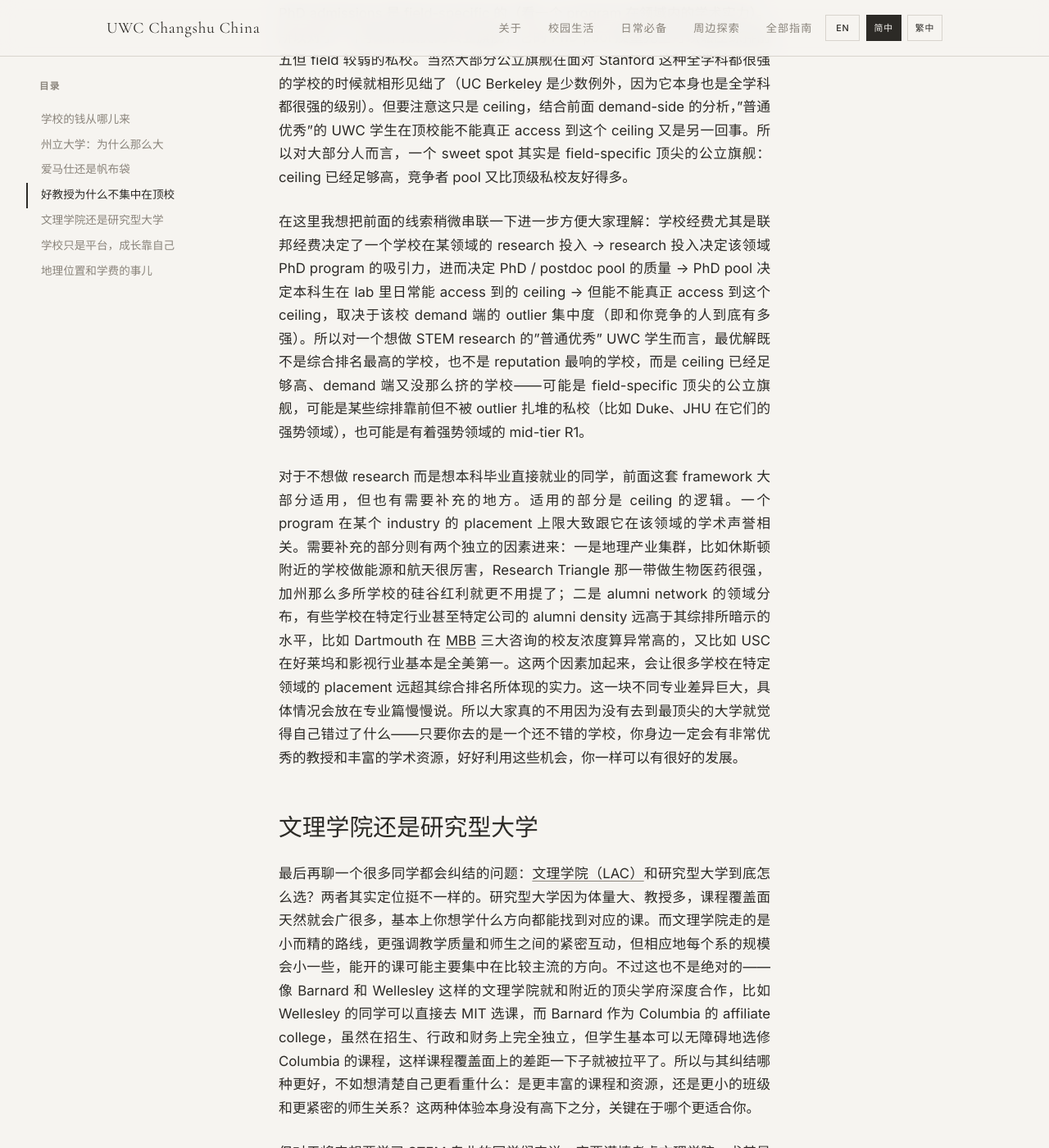
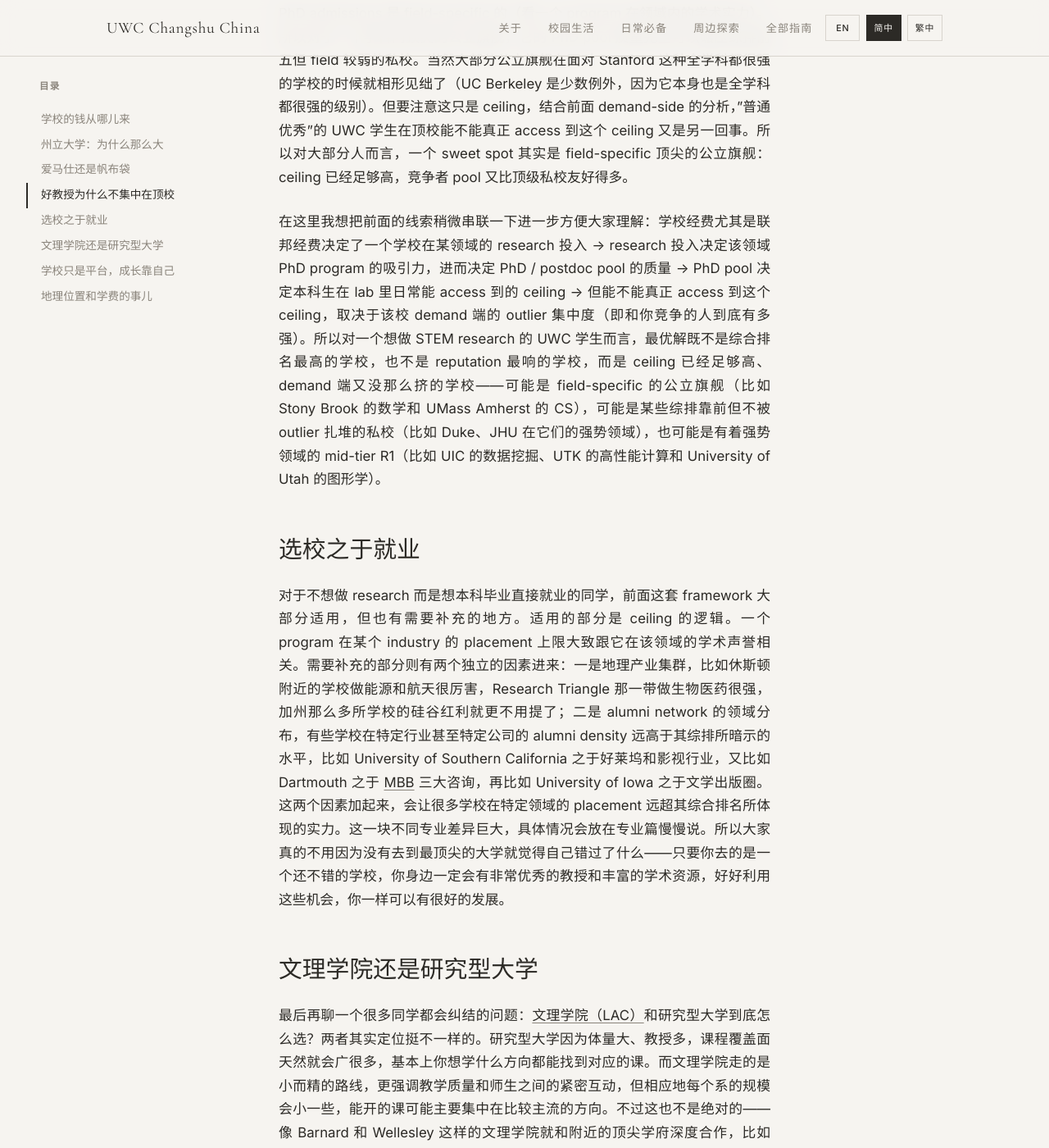
Before and after one commit to United-World-College/UWC-Survival-Guide, a Jekyll site: the page built from website/_guides/chinese/school-selection-CN.md, in a window 1280 px wide and 1400 px high, scrolled down 8254 px. Shown: the whole window at 82% size. Built offline with Jekyll 4.4.1, drawn with Linux system fonts in a browser that asks for light colours.

Commit message:
feat: add industry section heading and concrete examples for school-tier sweet spots
- Add concrete tier examples to the framework summary: Stony Brook (math) and UMass Amherst (CS) for field-specific public flagships, plus UIC (data mining), UTK (HPC), Utah (graphics) for mid-tier R1s
- Drop "ordinarily outstanding" qualifier so the recommendation applies to any UWC student aiming at STEM research
- Promote the industry/career discussion into its own section ("Choosing a School for Industry") rather than burying it in the faculty-density chapter
- Reorder and expand the alumni-density examples: USC (film/TV), Dartmouth (MBB consulting), and add University of Iowa (literary publishing); switch to "X for Y" phrasing for parallel structure

```diff
--- a/website/_guides/chinese/school-selection-CN.md
+++ b/website/_guides/chinese/school-selection-CN.md
@@ -57,9 +57,11 @@
 
 还有一个本科申请阶段经常被忽视的维度：PhD students 和 postdocs 的质量。教授大部分时间都在化缘，所以本科生在 lab 里日常接触的其实是 PhD students 和 postdocs，他们的水平才是本科生 research experience 真正的 ceiling。这里有一个关键的不对称：undergrad admissions 是 prestige-driven 的，但 PhD admissions 是 field-specific 的（看一个 program 在领域内的学术实力）。所以对于一个学科内顶尖的公立旗舰，它的 PhD pool 质量完全可以碾压综排前五但 field 较弱的私校。当然大部分公立旗舰在面对 Stanford 这种全学科都很强的学校的时候就相形见绌了（UC Berkeley 是少数例外，因为它本身也是全学科都很强的级别）。但要注意这只是 ceiling，结合前面 demand-side 的分析，"普通优秀"的 UWC 学生在顶校能不能真正 access 到这个 ceiling 又是另一回事。所以对大部分人而言，一个 sweet spot 其实是 field-specific 顶尖的公立旗舰：ceiling 已经足够高，竞争者 pool 又比顶级私校友好得多。
 
-在这里我想把前面的线索稍微串联一下进一步方便大家理解：学校经费尤其是联邦经费决定了一个学校在某领域的 research 投入 → research 投入决定该领域 PhD program 的吸引力，进而决定 PhD / postdoc pool 的质量 → PhD pool 决定本科生在 lab 里日常能 access 到的 ceiling → 但能不能真正 access 到这个 ceiling，取决于该校 demand 端的 outlier 集中度（即和你竞争的人到底有多强）。所以对一个想做 STEM research 的"普通优秀" UWC 学生而言，最优解既不是综合排名最高的学校，也不是 reputation 最响的学校，而是 ceiling 已经足够高、demand 端又没那么挤的学校——可能是 field-specific 顶尖的公立旗舰，可能是某些综排靠前但不被 outlier 扎堆的私校（比如 Duke、JHU 在它们的强势领域），也可能是有着强势领域的 mid-tier R1。
+在这里我想把前面的线索稍微串联一下进一步方便大家理解：学校经费尤其是联邦经费决定了一个学校在某领域的 research 投入 → research 投入决定该领域 PhD program 的吸引力，进而决定 PhD / postdoc pool 的质量 → PhD pool 决定本科生在 lab 里日常能 access 到的 ceiling → 但能不能真正 access 到这个 ceiling，取决于该校 demand 端的 outlier 集中度（即和你竞争的人到底有多强）。所以对一个想做 STEM research 的 UWC 学生而言，最优解既不是综合排名最高的学校，也不是 reputation 最响的学校，而是 ceiling 已经足够高、demand 端又没那么挤的学校——可能是 field-specific 的公立旗舰（比如 Stony Brook 的数学和 UMass Amherst 的 CS），可能是某些综排靠前但不被 outlier 扎堆的私校（比如 Duke、JHU 在它们的强势领域），也可能是有着强势领域的 mid-tier R1（比如 UIC 的数据挖掘、UTK 的高性能计算和 University of Utah 的图形学）。
 
-对于不想做 research 而是想本科毕业直接就业的同学，前面这套 framework 大部分适用，但也有需要补充的地方。适用的部分是 ceiling 的逻辑。一个 program 在某个 industry 的 placement 上限大致跟它在该领域的学术声誉相关。需要补充的部分则有两个独立的因素进来：一是地理产业集群，比如休斯顿附近的学校做能源和航天很厉害，Research Triangle 那一带做生物医药很强，加州那么多所学校的硅谷红利就更不用提了；二是 alumni network 的领域分布，有些学校在特定行业甚至特定公司的 alumni density 远高于其综排所暗示的水平，比如 Dartmouth 在 [MBB](https://en.wikipedia.org/wiki/Big_Three_(management_consultancies)) 三大咨询的校友浓度算异常高的，又比如 USC 在好莱坞和影视行业基本是全美第一。这两个因素加起来，会让很多学校在特定领域的 placement 远超其综合排名所体现的实力。这一块不同专业差异巨大，具体情况会放在专业篇慢慢说。所以大家真的不用因为没有去到最顶尖的大学就觉得自己错过了什么——只要你去的是一个还不错的学校，你身边一定会有非常优秀的教授和丰富的学术资源，好好利用这些机会，你一样可以有很好的发展。
+## 选校之于就业
+
+对于不想做 research 而是想本科毕业直接就业的同学，前面这套 framework 大部分适用，但也有需要补充的地方。适用的部分是 ceiling 的逻辑。一个 program 在某个 industry 的 placement 上限大致跟它在该领域的学术声誉相关。需要补充的部分则有两个独立的因素进来：一是地理产业集群，比如休斯顿附近的学校做能源和航天很厉害，Research Triangle 那一带做生物医药很强，加州那么多所学校的硅谷红利就更不用提了；二是 alumni network 的领域分布，有些学校在特定行业甚至特定公司的 alumni density 远高于其综排所暗示的水平，比如 University of Southern California 之于好莱坞和影视行业，又比如 Dartmouth 之于 [MBB](https://en.wikipedia.org/wiki/Big_Three_(management_consultancies)) 三大咨询，再比如 University of Iowa 之于文学出版圈。这两个因素加起来，会让很多学校在特定领域的 placement 远超其综合排名所体现的实力。这一块不同专业差异巨大，具体情况会放在专业篇慢慢说。所以大家真的不用因为没有去到最顶尖的大学就觉得自己错过了什么——只要你去的是一个还不错的学校，你身边一定会有非常优秀的教授和丰富的学术资源，好好利用这些机会，你一样可以有很好的发展。
 
 ## 文理学院还是研究型大学
 
```
Also changed, not shown: website/_guides/chinese/school-selection-TW.md (+4 -2 lines), website/_guides/default/school-selection.md (+4 -2 lines).
